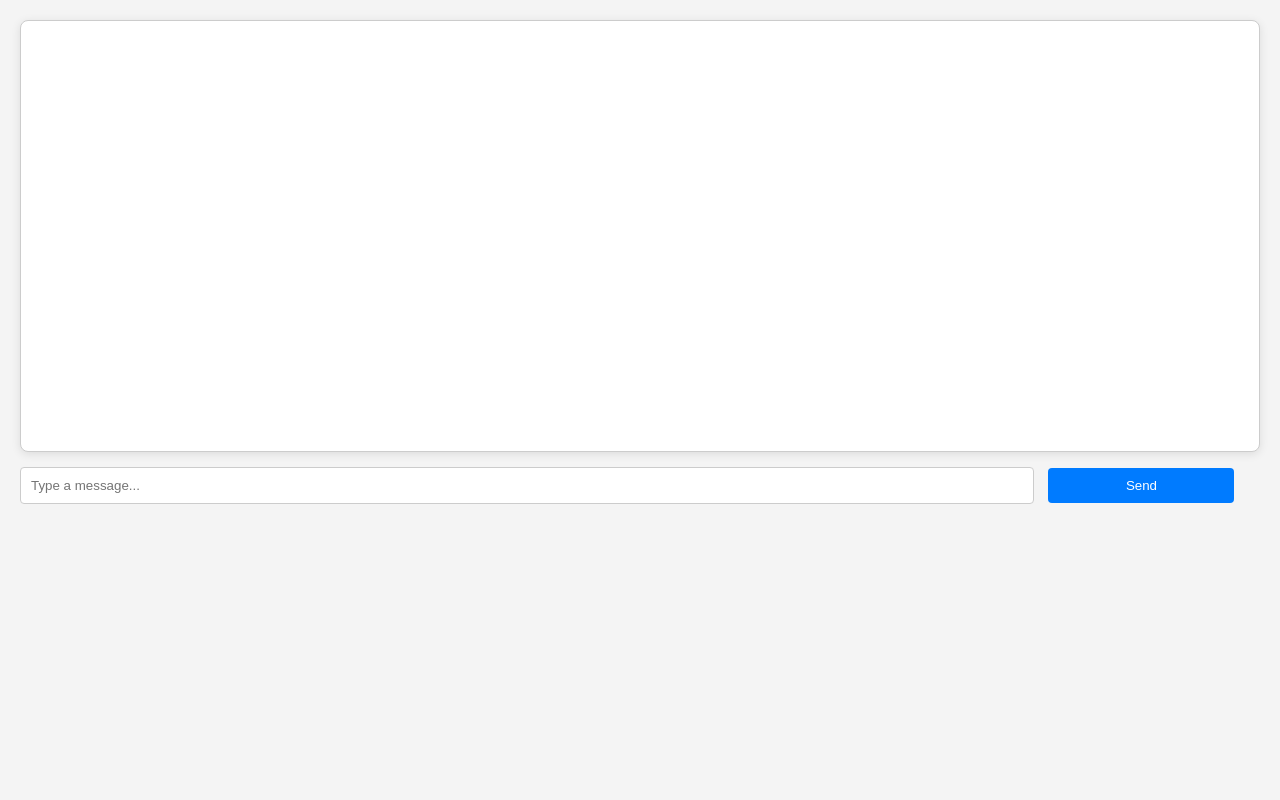
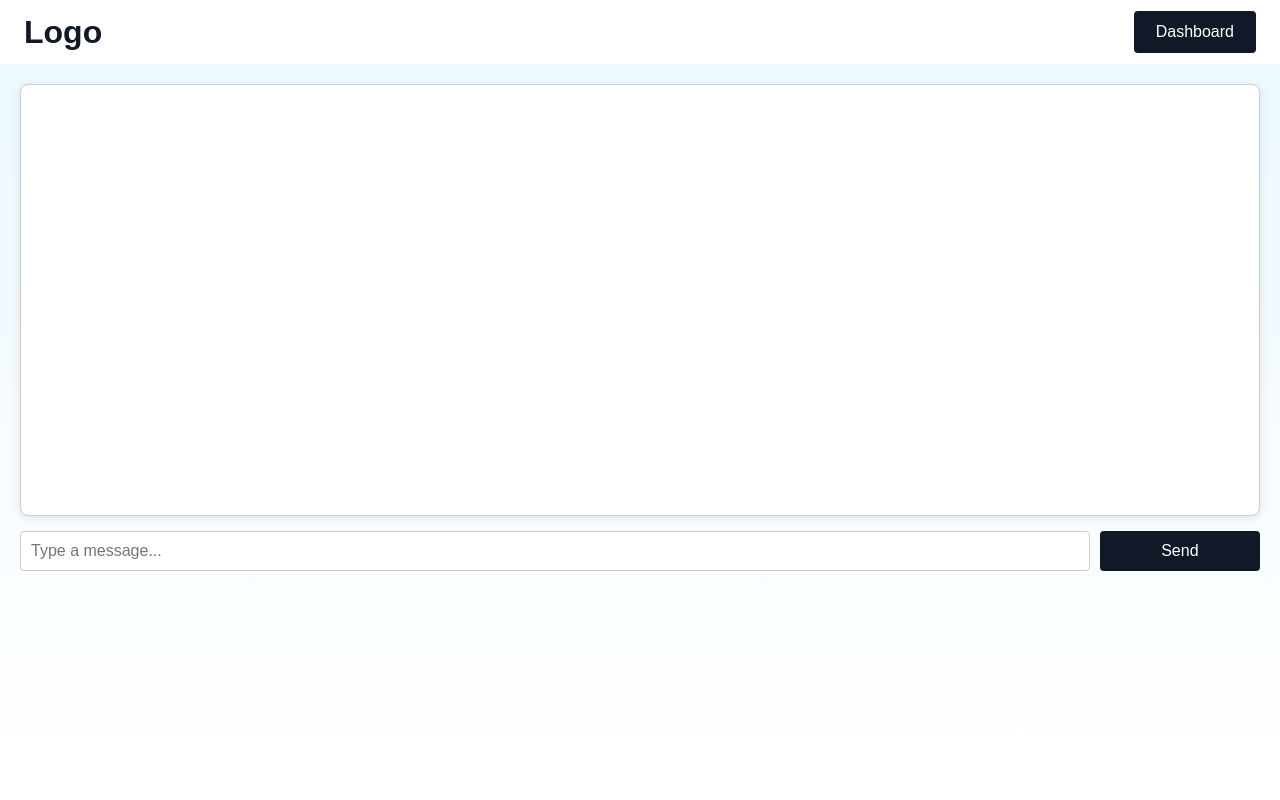
Before and after one commit to rehmanazeem/patient_power_pack, a Flask app: page / in a window 1280 px wide. Run offline with Flask 3, Linux system fonts and the light colour scheme.

Commit message:
Added html changes

```diff
--- a/static/style.css
+++ b/static/style.css
@@ -1,8 +1,90 @@
+a {
+    text-decoration: none;
+}
+
+#navbar {
+    background-color: #fff; /* Update this with your preferred background color */
+    display: flex;
+    justify-content: space-between;
+}
+
+#logo-text {
+    font-size: 2rem;
+    font-weight: bold;
+    color: #111827; /* Update this with your primary color */
+}
+
+#login-button, #signup-button {
+    padding: 10px 20px;
+    font-size: 16px;
+    text-decoration: none;
+    display: inline-block;
+    border-radius: 5px;
+    cursor: pointer;
+}
+
+#login-button.ghost {
+    background-color: #111827;
+    color: white;
+    border: 2px solid #111827; /* Update this with your primary color */
+    border-radius: 0.25rem;
+
+}
+
+
+/* Global container settings */
+#container {
+    /* max-width: 1120px; */
+    margin: 0 auto;
+    padding: 0 24px;
+    width: 100%;
+}
+
+#navbar-inner {
+    display: flex;
+    align-items: center;
+    justify-content: space-between;
+    height: 64px;
+    width: 100%;
+}
+
+
+.button:hover {
+    opacity: 0.85;
+}
+
+/* Responsive settings */
+@media (max-width: 768px) {
+    #navbar-inner {
+        flex-direction: column;
+        align-items: flex-start;
+        height: auto;
+    }
+
+    #auth-buttons {
+        flex-direction: column;
+        gap: 0.5rem;
+    }
+}
+
+
+
 body {
     font-family: 'Arial', sans-serif;
-    background-color: #f4f4f4;
+    background: linear-gradient(to bottom, #ebf8ff, #ffffff); /* Adjust #ebf8ff if necessary */
     margin: 0;
+
+    height: 100vh;
+}
+
+#content {
     padding: 20px;
+}
+
+#chat_container {
+    width: 100%;
+    display: flex;
+    justify-content: space-between;
 }
 
 h1 {
@@ -21,33 +103,37 @@ h1 {
     box-shadow: 0 2px 10px rgba(0, 0, 0, 0.1);
 }
 
+
+
 #userInput {
-    width: 80%;
+    width: 100%;
     padding: 10px;
     border: 1px solid #ccc;
     border-radius: 4px;
     margin-right: 10px;
     transition: border-color 0.3s;
+    font-size: 16px;
 }
 
 #userInput:focus {
-    border-color: #007BFF;
+    border-color: #363636;
     outline: none;
 }
 
 button {
     width: 15%;
     padding: 10px;
-    background-color: #007BFF;
+    background-color: #111827;
     color: white;
     border: none;
     border-radius: 4px;
     cursor: pointer;
     transition: background-color 0.3s;
+    font-size: 16px;
 }
 
 button:hover {
-    background-color: #0056b3;
+    background-color: #363636;
 }
 
 .message {
@@ -57,11 +143,10 @@ button:hover {
 }
 
 .user-message {
-    background-color: #e1f7d5;
     text-align: right;
 }
 
 .bot-message {
-    background-color: #d1e7fd;
+    background-color: #ebf8ff;
     text-align: left;
 }
--- a/templates/index.html
+++ b/templates/index.html
@@ -5,30 +5,39 @@
     <meta name="viewport" content="width=device-width, initial-scale=1.0">
     <title>Chatbot</title>
     <link rel="stylesheet" href="{{ url_for('static', filename='style.css') }}">
+
 </head>
 <body>
-    <div id="chatbox"></div>
-    <input id="userInput" type="text" placeholder="Type a message..." />
-    <button onclick="handleUserInput()">Send</button>
+
+    <nav id="navbar">
+        <div id="container">
+            <div id="navbar-inner">
+                <div id="logo">
+                    <a href="https://patient-power-pack.vercel.app" id="logo-text">Logo</a>
+                </div>
+                <div id="auth-buttons">
+                    <a href="https://apphackathon100-sandbox.mxapps.io/index.html?profile=Responsive" id="login-button" class="button ghost">
+                        Dashboard
+                    </a>
+                </div>
+            </div>
+        </div>
+    </nav>
+
+
+    <div id="content">
+        <div id="chatbox"></div>
+        <div id="chat_container">
+            <input id="userInput" type="text" placeholder="Type a message..." />
+            <button onclick="handleUserInput()">Send</button>
+        </div>
+    </div>
+
+
+
+
 
     <script>
-        // async function handleUserInput() {
-        //     const userMessage = document.getElementById('userInput').value;
-        //     const response = await fetch('/send_message', {
-        //         method: 'POST',
-        //         headers: {
-        //             'Content-Type': 'application/json',
-        //         },
-        //         body: JSON.stringify({ message: userMessage }),
-        //     });
-        //     const data = await response.json();
-        //     displayMessage(data.reply);
-        // }
-
-        // function displayMessage(message) {
-        //     const chatbox = document.getElementById('chatbox');
-        //     chatbox.innerHTML += `<div>${message}</div>`;
-        // }
 
         function displayMessage(message, isUser) {
             const chatbox = document.getElementById('chatbox');
```
Also changed, not shown: app.py (line endings or trailing spaces).
